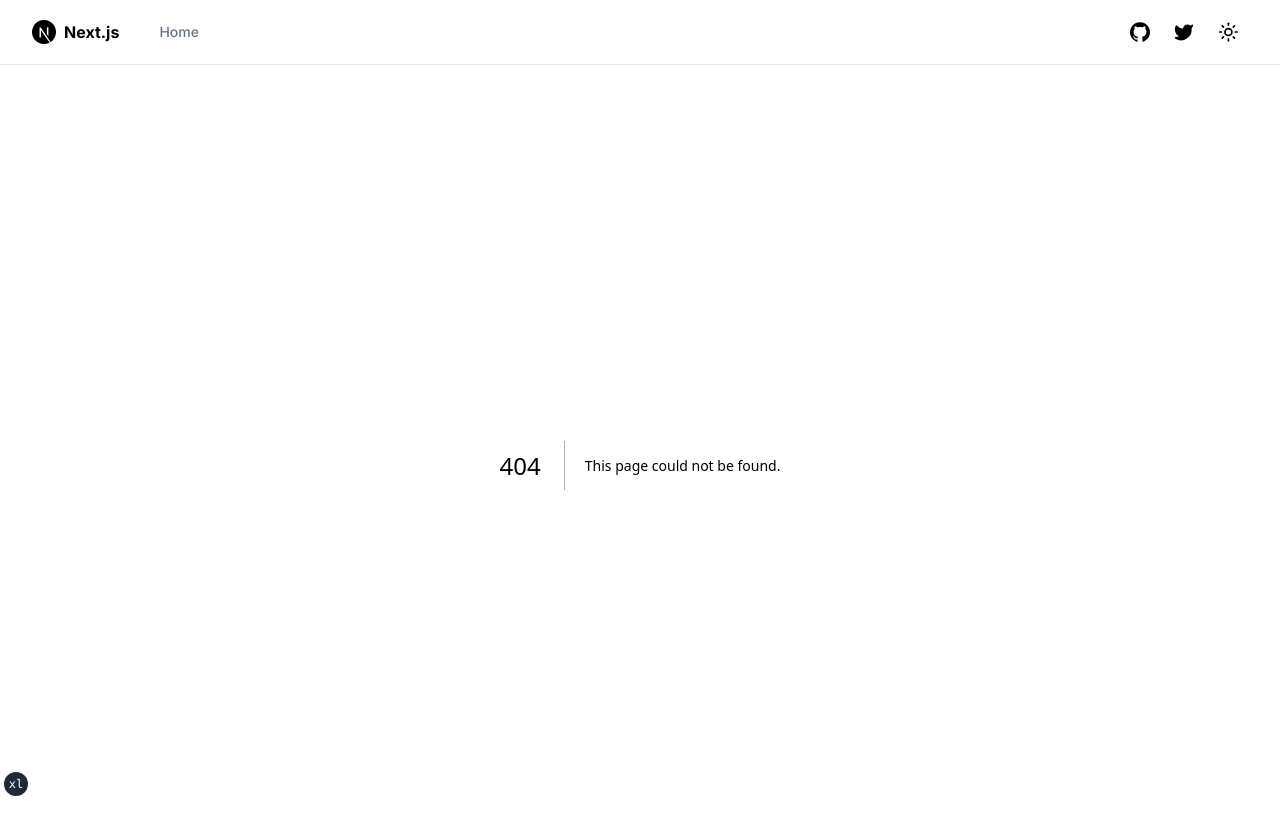
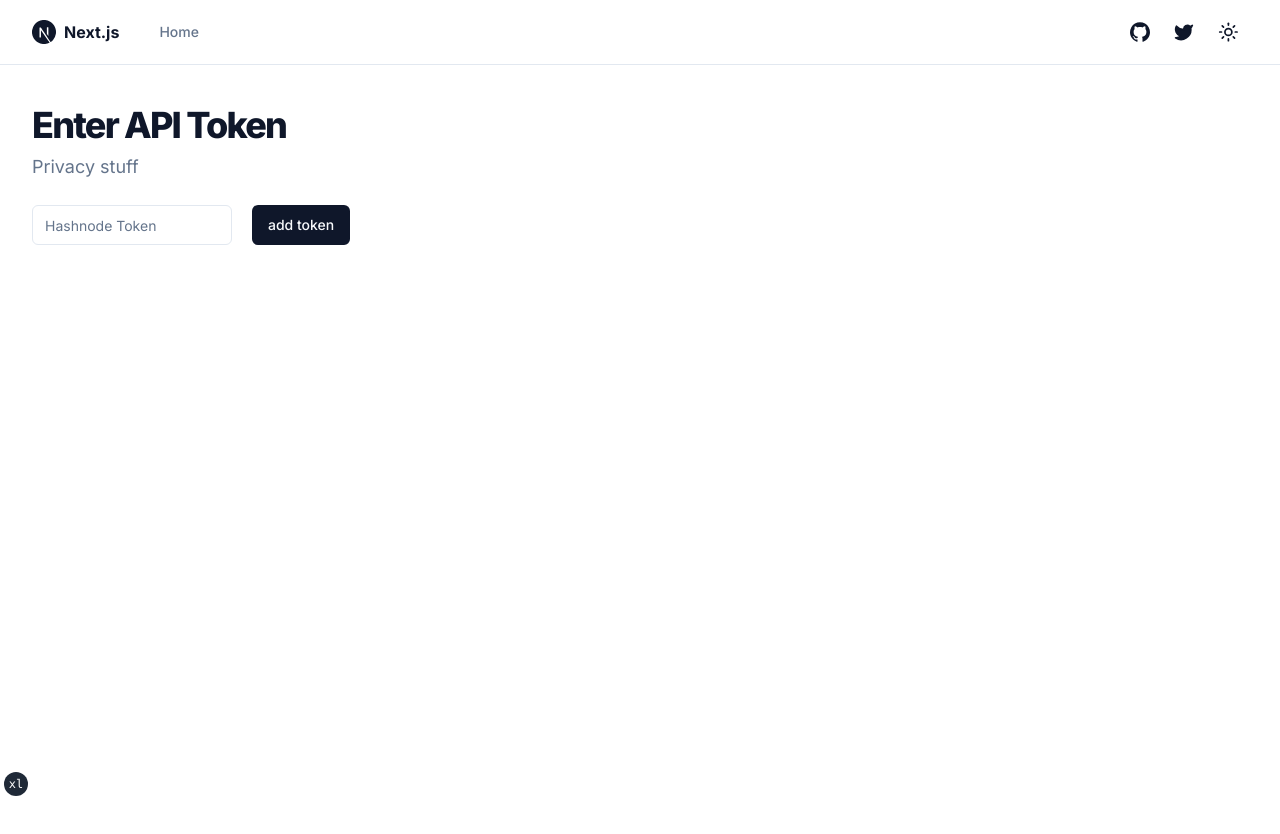
Before and after one commit to VulcanWM/blog-motive, a Next.js app: page /signin in a window 1280 px wide. Before the commit this address had no page. Shown: the top 834 px of the page. After the commit the page ends 800 px from the top, so only its background shows below. Built offline with nearby package versions, Linux system fonts and the light colour scheme; no server answers.

Commit message:
added graphql query and saving token

```diff
--- /dev/null
+++ b/app/actions.ts
@@ -0,0 +1,47 @@
+"use server"
+
+import { cookies } from 'next/headers'
+
+export async function addToken(prevState: { message: string } | { message: boolean }, formData: FormData){
+    const token = formData.get("token") as string;
+    try {
+
+        const endpoint = "https://gql.hashnode.com";
+        const headers = {
+            "content-type": "application/json",
+            "Authorization": token
+        };
+        const graphqlQuery = {
+            "operationName": "Me",
+            "query": `
+            query Me {
+                me {
+                    id
+                    username
+                    name
+                }
+            }
+            `,
+            "variables": {}
+        };
+
+        const options = {
+            "method": "POST",
+            "headers": headers,
+            "body": JSON.stringify(graphqlQuery)
+        };
+
+        const response = await fetch(endpoint, options);
+        const data = await response.json();
+        if (data.data == null){
+            return {message: data.errors[0].message}
+        }
+        cookies().set('token', token, { secure: true })
+        cookies().set('id', data.data.me.id, { secure: true })
+        cookies().set('username', data.data.me.username, { secure: true })
+        return {message: true}
+
+    } catch (error) {
+        return {message: "error " + error}
+    }
+}
--- a/app/dashboard/page.tsx
+++ b/app/dashboard/page.tsx
@@ -5,7 +5,7 @@ export default function IndexPage() {
     const cookieStore = cookies()
     const token = cookieStore.has('token')
     if (token == false){
-        redirect("/")
+        redirect("/signin")
     }
     return (
         <section className="container grid items-center gap-6 pb-8 pt-6 md:py-10">
--- a/app/page.tsx
+++ b/app/page.tsx
@@ -12,8 +12,7 @@ export default function IndexPage() {
           Get and stay motivated with Blog Motive
         </h1>
         <p className="max-w-[700px] text-lg text-muted-foreground">
-          Set targets for your bloging journey and track them.<br/>
-          View stats related to your account.<br/>
+          Set targets for your blogging journey and track them.<br/>
           Integrated with your Hashnode account for the best experience.
         </p>
       </div>
--- /dev/null
+++ b/app/signin/page.tsx
@@ -0,0 +1,28 @@
+import Link from "next/link"
+
+import { siteConfig } from "@/config/site"
+import { buttonVariants } from "@/components/ui/button"
+import { cookies } from 'next/headers'
+import { redirect } from 'next/navigation'
+import SigninForm from "@/components/signin-form"
+
+export default function IndexPage() {
+    const cookieStore = cookies()
+    const token = cookieStore.has('token')
+    if (token != false){
+        redirect("/dashboard")
+    }
+    return (
+        <section className="container grid items-center gap-6 pb-8 pt-6 md:py-10">
+            <div className="flex max-w-[980px] flex-col items-start gap-2">
+                <h1 className="text-3xl font-extrabold leading-tight tracking-tighter md:text-4xl">
+                    Enter API Token
+                </h1>
+                <p className="max-w-[700px] text-lg text-muted-foreground">
+                    Privacy stuff
+                </p>
+            </div>
+            <SigninForm/>
+        </section>
+  )
+}
--- /dev/null
+++ b/components/signin-form.tsx
@@ -0,0 +1,40 @@
+'use client'
+
+import { useFormState } from 'react-dom'
+import { addToken } from '@/app/actions'
+import { useRouter } from 'next/navigation'
+import Link from 'next/link'
+import { Input } from "@/components/ui/input"
+import { Button, buttonVariants } from '@/components/ui/button'
+import { useEffect } from 'react'
+
+
+const initialState: {message: any} = {
+  message: false,
+};
+
+
+export default function Signup() {
+  const router = useRouter()
+  const [state, formAction] = useFormState(
+    addToken,
+    initialState
+  );
+
+  useEffect(() => {
+    if (state.message == true){
+      router.push("/dashboard")
+    }
+  },[state])
+
+
+  return (
+    <div>
+        <form className='flex' action={formAction}>
+          <p className="text-red-500">{state.message}</p>
+          <Input name="token" id="token" placeholder="Hashnode Token" className="w-[200px] mr-5"/>
+          <Button type="submit">add token</Button>
+        </form>
+    </div>
+  )
+}
--- /dev/null
+++ b/components/ui/input.tsx
@@ -0,0 +1,25 @@
+import * as React from "react"
+
+import { cn } from "@/lib/utils"
+
+export interface InputProps
+  extends React.InputHTMLAttributes<HTMLInputElement> {}
+
+const Input = React.forwardRef<HTMLInputElement, InputProps>(
+  ({ className, type, ...props }, ref) => {
+    return (
+      <input
+        type={type}
+        className={cn(
+          "flex h-10 w-full rounded-md border border-input bg-background px-3 py-2 text-sm ring-offset-background file:border-0 file:bg-transparent file:text-sm file:font-medium placeholder:text-muted-foreground focus-visible:outline-none focus-visible:ring-2 focus-visible:ring-ring focus-visible:ring-offset-2 disabled:cursor-not-allowed disabled:opacity-50",
+          className
+        )}
+        ref={ref}
+        {...props}
+      />
+    )
+  }
+)
+Input.displayName = "Input"
+
+export { Input }
```
